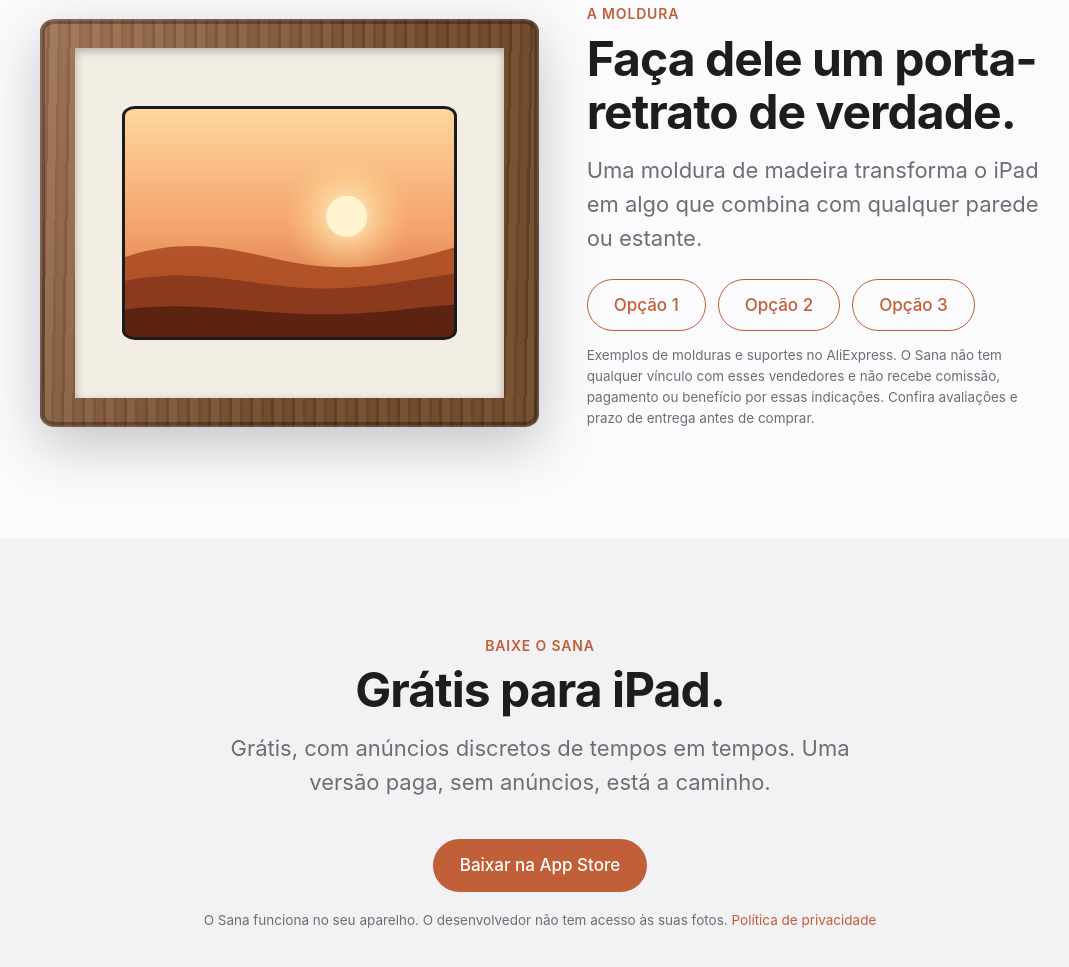
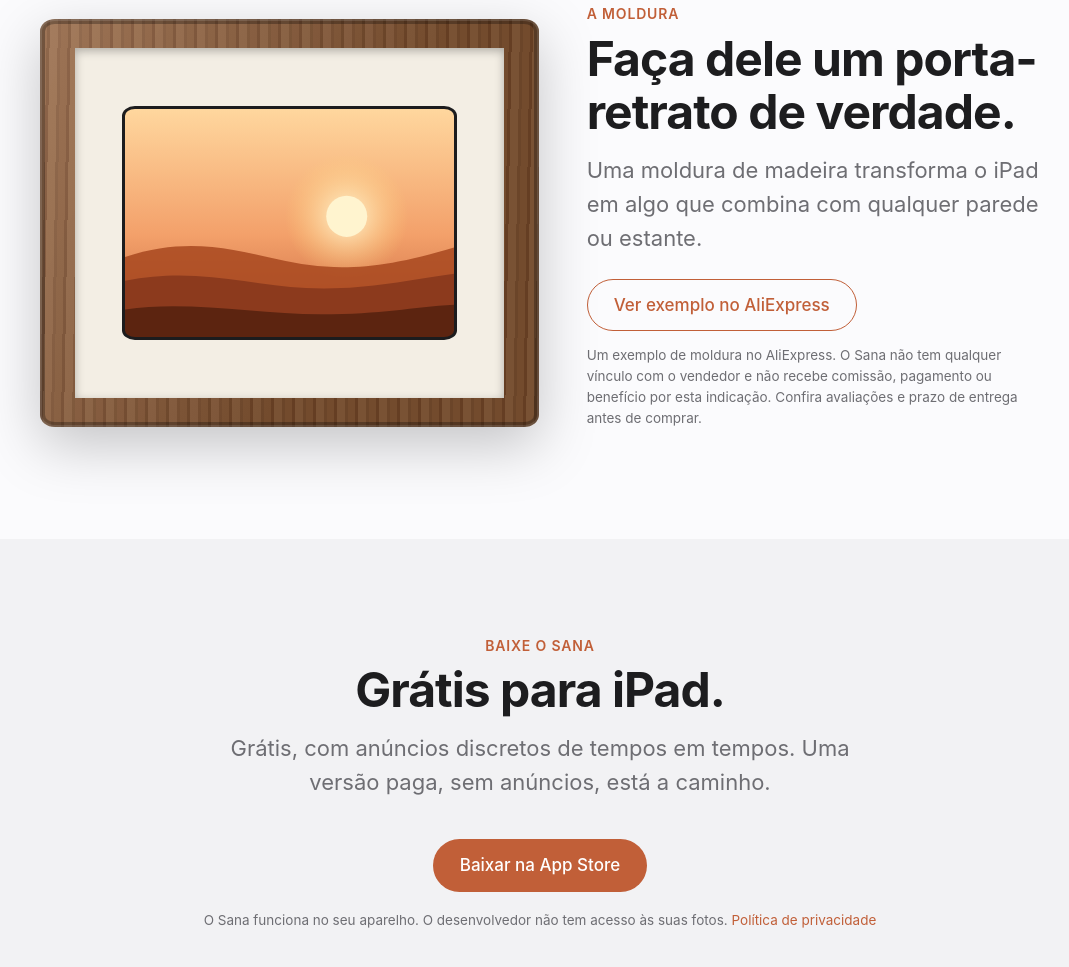
Before and after one commit to amaralgs/sana-site, a plain HTML site: page pt/index.html in a window 1280 px wide. Shown: the part 4202-5169 px from the top of the page, without its empty margins (100-1169 px from the left). Drawn offline with Linux system fonts and the light colour scheme.

Commit message:
Keep only the working AliExpress example link
Co-Authored-By: Claude Sonnet 5.5 <noreply@anthropic.com>

```diff
--- a/pt/index.html
+++ b/pt/index.html
@@ -87,11 +87,9 @@
       <h2>Faça dele um porta-retrato de verdade.</h2>
       <p class="lead" style="margin-bottom:24px">Uma moldura de madeira transforma o iPad em algo que combina com qualquer parede ou estante.</p>
       <div style="display:flex;flex-wrap:wrap;gap:12px">
-        <a class="btn ghost" href="https://pt.aliexpress.com/item/1005013532491918.html" target="_blank" rel="noopener noreferrer nofollow">Opção 1</a>
-        <a class="btn ghost" href="https://pt.aliexpress.com/item/1005008466432429.html" target="_blank" rel="noopener noreferrer nofollow">Opção 2</a>
-        <a class="btn ghost" href="https://pt.aliexpress.com/item/1005009505653108.html" target="_blank" rel="noopener noreferrer nofollow">Opção 3</a>
+        <a class="btn ghost" href="https://pt.aliexpress.com/item/1005013532491918.html" target="_blank" rel="noopener noreferrer nofollow">Ver exemplo no AliExpress</a>
       </div>
-      <p class="small" style="margin-top:14px">Exemplos de molduras e suportes no AliExpress. O Sana não tem qualquer vínculo com esses vendedores e não recebe comissão, pagamento ou benefício por essas indicações. Confira avaliações e prazo de entrega antes de comprar.</p>
+      <p class="small" style="margin-top:14px">Um exemplo de moldura no AliExpress. O Sana não tem qualquer vínculo com o vendedor e não recebe comissão, pagamento ou benefício por esta indicação. Confira avaliações e prazo de entrega antes de comprar.</p>
     </div>
   </div>
 </section>
```
Also changed, not shown: index.html (+2 -4 lines).
